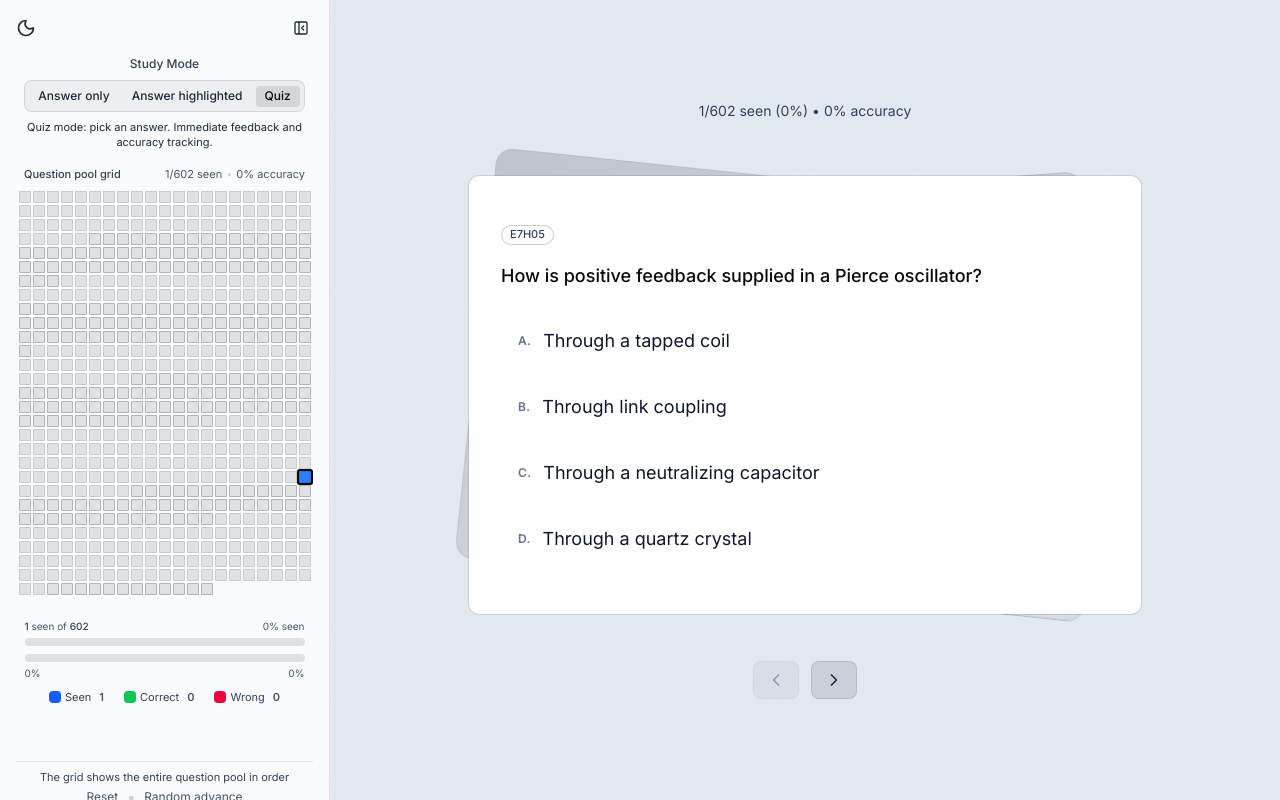
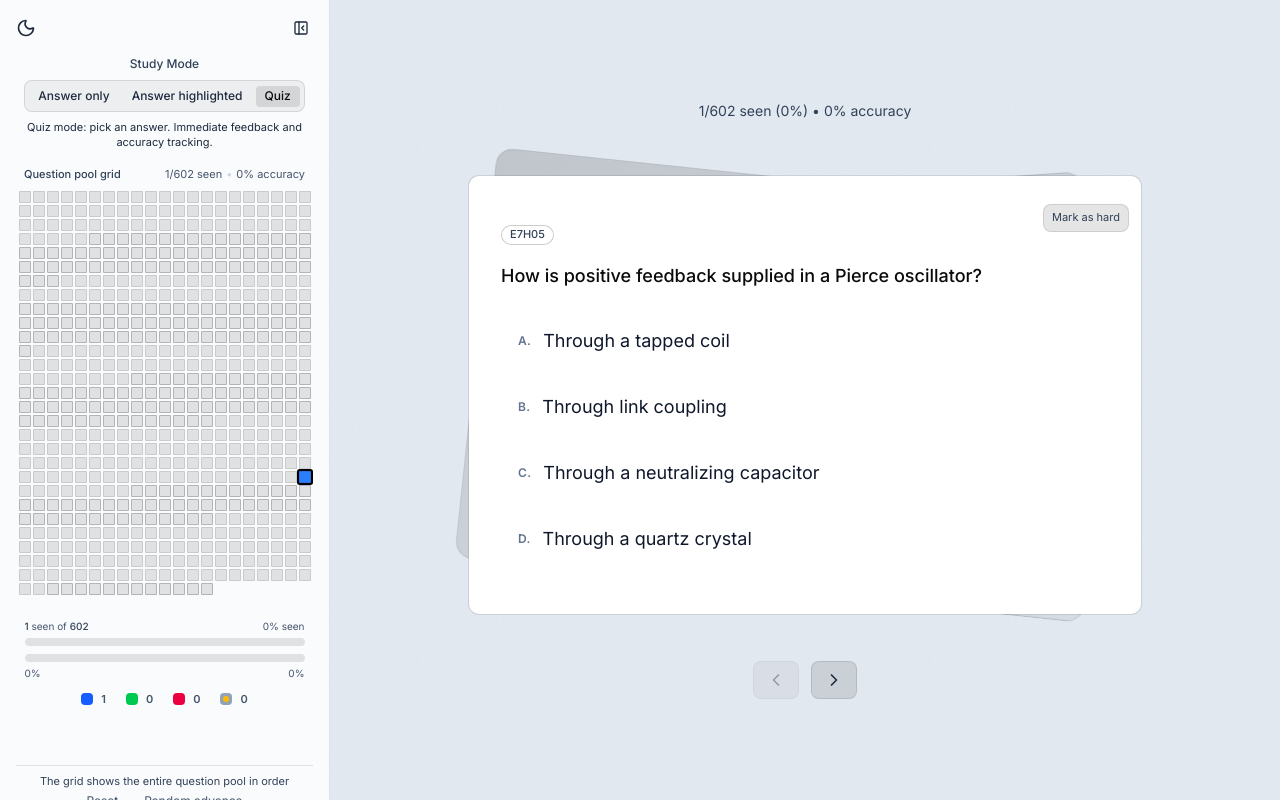
Before and after one commit to zsoltmar/amateur-extra-flashcards, a Next.js app: page / in a window 1280 px wide. Built offline with nearby package versions, Linux system fonts and the light colour scheme.

Commit message:
Add the ability to mark cards as hard, filter grid

```diff
--- a/src/app/page.tsx
+++ b/src/app/page.tsx
@@ -43,15 +43,39 @@ export default function Home() {
       return true;
     }
   });
+
+  // Hard marks and pool filter
+  const HARD_STORAGE_KEY = 'amxtra-hard-v1';
+  const [hardQuestionIds, setHardQuestionIds] = useState<Set<string>>(() => {
+    try {
+      if (typeof window === 'undefined') return new Set<string>();
+      const raw = localStorage.getItem(HARD_STORAGE_KEY);
+      if (!raw) return new Set<string>();
+      const arr = JSON.parse(raw);
+      return Array.isArray(arr) ? new Set<string>(arr) : new Set<string>();
+    } catch {
+      return new Set<string>();
+    }
+  });
+  const [poolFilter, setPoolFilter] = useState<'all' | 'seen' | 'correct' | 'wrong' | 'hard'>(() => {
+    try {
+      if (typeof window === 'undefined') return 'all';
+      const raw = localStorage.getItem(UI_STORAGE_KEY);
+      if (!raw) return 'all';
+      const ui = JSON.parse(raw);
+      return ui?.poolFilter === 'seen' || ui?.poolFilter === 'correct' || ui?.poolFilter === 'wrong' || ui?.poolFilter === 'hard' ? ui.poolFilter : 'all';
+    } catch {
+      return 'all';
+    }
+  });
+
+  // Navigation and advance mode
   const [advanceMode, setAdvanceMode] = useState<'random' | 'random-unique' | 'sequential'>('random');
-  // Navigation history: list of visited question IDs and current position
   const [navHistory, setNavHistory] = useState<string[]>([]);
   const [navPos, setNavPos] = useState<number>(0);
 
   useEffect(() => {
     loadQuestions().then((loadedQuestions) => {
-      setOriginalQuestions(loadedQuestions);
-
       // Try to restore from localStorage
       type SavedState = {
         orderIds?: string[];
@@ -68,6 +92,7 @@ export default function Home() {
         const raw = typeof window !== 'undefined' ? localStorage.getItem(STORAGE_KEY) : null;
         if (raw) saved = JSON.parse(raw);
       } catch {}
+      setOriginalQuestions(loadedQuestions);
 
       const byId = new Map(loadedQuestions.map((q) => [q.id, q] as const));
       const allIds = new Set(loadedQuestions.map((q) => q.id));
@@ -164,12 +189,19 @@ export default function Home() {
     } catch {}
   }, [questions, currentIndex, seenQuestionIds, answerResults, mode, advanceMode, navHistory, navPos]);
 
-  // Persist UI prefs (sidebar)
+  // Persist UI prefs (sidebar + poolFilter)
   useEffect(() => {
     try {
-      localStorage.setItem(UI_STORAGE_KEY, JSON.stringify({ showSidebar }));
+      localStorage.setItem(UI_STORAGE_KEY, JSON.stringify({ showSidebar, poolFilter }));
     } catch {}
-  }, [showSidebar]);
+  }, [showSidebar, poolFilter]);
+
+  // Persist hard marks
+  useEffect(() => {
+    try {
+      localStorage.setItem(HARD_STORAGE_KEY, JSON.stringify(Array.from(hardQuestionIds)));
+    } catch {}
+  }, [hardQuestionIds]);
 
   const currentQuestion = questions[currentIndex];
   const canGoBack = navPos > 0 && navHistory.length > 0;
@@ -192,6 +224,16 @@ export default function Home() {
     }
   };
 
+  const toggleHardCurrent = () => {
+    const id = currentQuestion?.id;
+    if (!id) return;
+    setHardQuestionIds(prev => {
+      const next = new Set(prev);
+      if (next.has(id)) next.delete(id); else next.add(id);
+      return next;
+    });
+  };
+
   const handleNext = useCallback(() => {
     // Mark current as seen
     if (currentQuestion) {
@@ -211,7 +253,21 @@ export default function Home() {
       }
     }
 
-    if (!currentQuestion || originalQuestions.length === 0) {
+    const activePool = (() => {
+      switch (poolFilter) {
+        case 'hard':
+          return originalQuestions.filter(q => hardQuestionIds.has(q.id));
+        case 'seen':
+          return originalQuestions.filter(q => seenQuestionIds.has(q.id));
+        case 'correct':
+          return originalQuestions.filter(q => answerResults[q.id] === true);
+        case 'wrong':
+          return originalQuestions.filter(q => answerResults[q.id] === false);
+        default:
+          return originalQuestions;
+      }
+    })();
+    if (!currentQuestion || activePool.length === 0) {
       setCurrentIndex((prev) => {
         const next = (prev + 1) % Math.max(questions.length, 1);
         const destId = questions[next]?.id;
@@ -223,9 +279,10 @@ export default function Home() {
 
     if (advanceMode === 'sequential') {
       // Follow the pool (originalQuestions) order
-      const idxOrig = originalQuestions.findIndex(q => q.id === currentQuestion.id);
-      const nextOrig = (idxOrig + 1 + originalQuestions.length) % originalQuestions.length;
-      const nextId = originalQuestions[nextOrig]?.id;
+      const pool = activePool;
+      const idxOrig = pool.findIndex(q => q.id === currentQuestion.id);
+      const nextOrig = (idxOrig + 1 + pool.length) % pool.length;
+      const nextId = pool[nextOrig]?.id;
       const newIdx = questions.findIndex(q => q.id === nextId);
       const destIdx = newIdx >= 0 ? newIdx : (currentIndex + 1) % questions.length;
       const destId = questions[destIdx]?.id;
@@ -242,11 +299,12 @@ export default function Home() {
       }
     } else if (advanceMode === 'random') {
       // Random advance: jump to any question id from the pool
-      let nextIdxOrig = Math.floor(Math.random() * originalQuestions.length);
-      if (originalQuestions.length > 1 && originalQuestions[nextIdxOrig].id === currentQuestion.id) {
-        nextIdxOrig = (nextIdxOrig + 1) % originalQuestions.length;
+      const pool = activePool;
+      let nextIdxOrig = Math.floor(Math.random() * pool.length);
+      if (pool.length > 1 && pool[nextIdxOrig].id === currentQuestion.id) {
+        nextIdxOrig = (nextIdxOrig + 1) % pool.length;
       }
-      const nextId = originalQuestions[nextIdxOrig].id;
+      const nextId = pool[nextIdxOrig].id;
       const newIdx = questions.findIndex(q => q.id === nextId);
       const destIdx = newIdx >= 0 ? newIdx : (currentIndex + 1) % questions.length;
       const destId = questions[destIdx]?.id;
@@ -263,16 +321,17 @@ export default function Home() {
       }
     } else {
       // Random unique advance: pick only from unseen questions; when exhaust, fall back to random
+      const pool = activePool;
       const seenNow = new Set(seenQuestionIds);
       if (currentQuestion?.id) seenNow.add(currentQuestion.id);
-      const unseen = originalQuestions.filter(q => !seenNow.has(q.id));
+      const unseen = pool.filter(q => !seenNow.has(q.id));
       let nextId: string | undefined;
       if (unseen.length > 0) {
         const pick = unseen[Math.floor(Math.random() * unseen.length)];
         nextId = pick.id;
       } else {
         // All seen: fall back to random among all
-        nextId = originalQuestions[Math.floor(Math.random() * originalQuestions.length)]?.id;
+        nextId = pool[Math.floor(Math.random() * pool.length)]?.id;
       }
       if (nextId) {
         const newIdx = questions.findIndex(q => q.id === nextId);
@@ -290,7 +349,7 @@ export default function Home() {
         }
       }
     }
-  }, [currentQuestion, navPos, navHistory, questions, currentIndex, originalQuestions, advanceMode, seenQuestionIds]);
+  }, [currentQuestion, navPos, navHistory, questions, currentIndex, originalQuestions, advanceMode, seenQuestionIds, hardQuestionIds, poolFilter, answerResults]);
 
   const toggleAdvanceMode = () => setAdvanceMode(m => (m === 'random' ? 'sequential' : m === 'sequential' ? 'random-unique' : 'random'));
 
@@ -373,6 +432,7 @@ export default function Home() {
   const handleQuestionClick = (originalIndex: number) => {
     const targetId = originalQuestions[originalIndex]?.id;
     if (!targetId) return;
+    // When filtered, the grid only renders matching items; extra guard not needed
     const newIndex = questions.findIndex(q => q.id === targetId);
     if (newIndex !== -1) {
       setCurrentIndex(newIndex);
@@ -463,6 +523,8 @@ export default function Home() {
                   seenQuestionIds={seenQuestionIds}
                   answerResults={answerResults}
                   onQuestionClick={handleQuestionClick}
+                  hardQuestionIds={hardQuestionIds}
+                  filter={poolFilter}
                 />
               </div>
               {/* Progress: Seen over Total */}
@@ -500,24 +562,52 @@ export default function Home() {
                   <span>{wrongPctAnswered}%</span>
                 </div>
               </div>
-              <div className="flex items-center justify-center gap-5 text-[11px]">
-                <Tooltip content={`${pctTotal(seenCount)}% of total`}>
-                  <div className="flex items-center gap-1 text-slate-700 dark:text-white/70 cursor-default select-none">
-                    <span className="inline-block w-3 h-3 rounded bg-blue-600" /> Seen
+              <div className="flex items-center justify-center gap-3 text-[11px]">
+                <Tooltip content={`Seen — ${seenCount} of ${totalCount} (${pctTotal(seenCount)}%)`}>
+                  <button
+                    type="button"
+                    onClick={() => setPoolFilter(f => f === 'seen' ? 'all' : 'seen')}
+                    aria-pressed={poolFilter === 'seen'}
+                    className={`flex items-center gap-1 rounded px-1 py-0.5 select-none cursor-pointer text-slate-700 dark:text-white/70 ${poolFilter === 'seen' ? 'bg-blue-600/15 dark:bg-blue-500/20' : ''}`}
+                  >
+                    <span className="inline-block w-3 h-3 rounded bg-blue-600" />
                     <span className="font-semibold ml-1 text-slate-600 dark:text-white/40">{seenCount}</span>
-                  </div>
+                  </button>
                 </Tooltip>
-                <Tooltip content={`${pctSeen(rightCount)}% of seen`}>
-                  <div className="flex items-center gap-1 text-slate-700 dark:text-white/70 cursor-default select-none">
-                    <span className="inline-block w-3 h-3 rounded bg-green-500" /> Correct
+                <Tooltip content={`Correct — ${rightCount} (${pctSeen(rightCount)}% of seen)`}>
+                  <button
+                    type="button"
+                    onClick={() => setPoolFilter(f => f === 'correct' ? 'all' : 'correct')}
+                    aria-pressed={poolFilter === 'correct'}
+                    className={`flex items-center gap-1 rounded px-1 py-0.5 select-none cursor-pointer text-slate-700 dark:text-white/70 ${poolFilter === 'correct' ? 'bg-green-600/15 dark:bg-green-500/20' : ''}`}
+                  >
+                    <span className="inline-block w-3 h-3 rounded bg-green-500" />
                     <span className="font-semibold ml-1 text-slate-600 dark:text-white/40">{rightCount}</span>
-                  </div>
+                  </button>
                 </Tooltip>
-                <Tooltip content={`${pctSeen(wrongCount)}% of seen`}>
-                  <div className="flex items-center gap-1 text-slate-700 dark:text-white/70 cursor-default select-none">
-                    <span className="inline-block w-3 h-3 rounded bg-rose-600" /> Wrong
+                <Tooltip content={`Wrong — ${wrongCount} (${pctSeen(wrongCount)}% of seen)`}>
+                  <button
+                    type="button"
+                    onClick={() => setPoolFilter(f => f === 'wrong' ? 'all' : 'wrong')}
+                    aria-pressed={poolFilter === 'wrong'}
+                    className={`flex items-center gap-1 rounded px-1 py-0.5 select-none cursor-pointer text-slate-700 dark:text-white/70 ${poolFilter === 'wrong' ? 'bg-rose-600/15 dark:bg-rose-500/20' : ''}`}
+                  >
+                    <span className="inline-block w-3 h-3 rounded bg-rose-600" />
                     <span className="font-semibold ml-1 text-slate-600 dark:text-white/40">{wrongCount}</span>
-                  </div>
+                  </button>
+                </Tooltip>
+                <Tooltip content={`Hard — ${hardQuestionIds.size} marked`}>
+                  <button
+                    type="button"
+                    onClick={() => setPoolFilter(f => f === 'hard' ? 'all' : 'hard')}
+                    aria-pressed={poolFilter === 'hard'}
+                    className={`flex items-center gap-1 rounded px-1 py-0.5 select-none cursor-pointer text-slate-700 dark:text-white/70 ${poolFilter === 'hard' ? 'bg-amber-400/20 dark:bg-amber-300/20' : ''}`}
+                  >
+                    <span className="relative inline-block w-3 h-3 rounded bg-slate-400 dark:bg-slate-500">
+                      <span className="absolute left-1/2 top-1/2 -translate-x-1/2 -translate-y-1/2 w-1.5 h-1.5 rounded-full bg-amber-400" />
+                    </span>
+                    <span className="font-semibold ml-1 text-slate-600 dark:text-white/40">{hardQuestionIds.size}</span>
+                  </button>
                 </Tooltip>
               </div>
             </div>
@@ -540,6 +630,7 @@ export default function Home() {
                   {advanceMode === 'random-unique' ? 'Random unique advance' : advanceMode === 'random' ? 'Random advance' : 'Sequential advance'}
                 </button>
               </Tooltip>
+              {/* Filtering now handled by clicking stats above */}
             </div>
           </div>
         </div>
@@ -595,7 +686,7 @@ export default function Home() {
               initial={{ scale: 0.9, opacity: 0, y: 20 }}
               animate={{ scale: 1, opacity: 1, y: 0 }}
               exit={{ scale: 0.9, opacity: 0, y: -20 }}
-              transition={{ type: "spring", stiffness: 300, damping: 30 }}
+              transition={{ type: 'spring', stiffness: 300, damping: 30 }}
               className="relative z-10"
             >
               {currentQuestion && (
@@ -604,6 +695,8 @@ export default function Home() {
                   mode={mode}
                   onAnswer={handleAnswer}
                   onNext={handleNext}
+                  isHard={hardQuestionIds.has(currentQuestion.id)}
+                  onToggleHard={toggleHardCurrent}
                 />
               )}
             </motion.div>
--- a/src/components/Flashcard.tsx
+++ b/src/components/Flashcard.tsx
@@ -13,9 +13,11 @@ interface FlashcardProps {
   mode: FlashcardMode;
   onAnswer: (isCorrect: boolean) => void;
   onNext: () => void;
+  isHard?: boolean;
+  onToggleHard?: () => void;
 }
 
-export function Flashcard({ question, mode, onAnswer, onNext }: FlashcardProps) {
+export function Flashcard({ question, mode, onAnswer, onNext, isHard = false, onToggleHard }: FlashcardProps) {
   const [showAnswer, setShowAnswer] = useState(false);
   const [selectedAnswer, setSelectedAnswer] = useState<number | null>(null);
   const [hasAnswered, setHasAnswered] = useState(false);
@@ -214,6 +216,21 @@ export function Flashcard({ question, mode, onAnswer, onNext }: FlashcardProps)
       aria-label={isTapToAdvance ? 'Next card' : undefined}
     >
       <CardContent className={`p-8 flex relative ${hasImage ? 'gap-8' : 'min-h-[320px] justify-center items-center'}`}>
+        {/* Hard toggle button */}
+        <div className="absolute top-3 right-3 z-20">
+          <button
+            onClick={(e) => { e.stopPropagation(); if (onToggleHard) onToggleHard(); }}
+            className={`text-[11px] px-2 py-1 rounded-md border transition-colors cursor-pointer ${
+              isHard
+                ? 'bg-amber-500/20 text-amber-700 border-amber-500/40 dark:bg-amber-400/20 dark:text-amber-300'
+                : 'bg-black/10 text-slate-700 border-black/10 hover:bg-black/20 dark:bg-white/10 dark:text-white/80 dark:border-white/20 dark:hover:bg-white/20'
+            }`}
+            aria-pressed={isHard}
+            aria-label={isHard ? 'Unmark hard' : 'Mark as hard'}
+          >
+            {isHard ? 'Unmark hard' : 'Mark as hard'}
+          </button>
+        </div>
         {hasImage && (
           <div className="shrink-0">
             <Image
--- a/src/components/QuestionPool.tsx
+++ b/src/components/QuestionPool.tsx
@@ -8,23 +8,29 @@ interface QuestionPoolProps {
   seenQuestionIds: Set<string>;
   answerResults?: Record<string, boolean>;
   onQuestionClick: (index: number) => void;
+  hardQuestionIds?: Set<string>;
+  filter?: 'all' | 'seen' | 'correct' | 'wrong' | 'hard';
 }
 
-export function QuestionPool({ questions, currentQuestionId, seenQuestionIds, answerResults = {}, onQuestionClick }: QuestionPoolProps) {
+export function QuestionPool({ questions, currentQuestionId, seenQuestionIds, answerResults = {}, onQuestionClick, hardQuestionIds, filter = 'all' }: QuestionPoolProps) {
   const squareSize = 12; // Slightly larger for sidebar width
   const cols = 21; // Fit nicely within ~330px sidebar including padding
 
   // Build alternating group index by unit prefix (e.g., E1, E2, ...)
+  const groupIndices: number[] = [];
+  {
     let lastUnit = "";
     let groupCounter = -1;
-  const groupIndices = questions.map((q) => {
+    for (let i = 0; i < questions.length; i++) {
+      const q = questions[i];
       const unit = q.id.match(/^([A-Z]\d+)/)?.[1] ?? "";
       if (unit !== lastUnit) {
         groupCounter += 1;
         lastUnit = unit;
       }
-    return groupCounter;
-  });
+      groupIndices.push(groupCounter);
+    }
+  }
 
   return (
     <div className="relative max-w-4xl mx-auto">
@@ -35,11 +41,26 @@ export function QuestionPool({ questions, currentQuestionId, seenQuestionIds, an
         {questions.map((question, index) => {
           const isSeen = seenQuestionIds.has(question.id);
           const isCurrent = question.id === currentQuestionId;
+          const isHard = hardQuestionIds ? hardQuestionIds.has(question.id) : false;
+          const res = answerResults[question.id] as boolean | undefined;
+          const passesFilter =
+            filter === 'all'
+              ? true
+              : filter === 'hard'
+                ? isHard
+                : filter === 'seen'
+                  ? isSeen
+                  : filter === 'correct'
+                    ? res === true
+                    : filter === 'wrong'
+                      ? res === false
+                      : true;
+          if (!passesFilter) return null;
           const groupIndex = groupIndices[index] ?? 0;
           const borderGroupClass = groupIndex % 2 === 0 ? 'border-black/10 dark:border-white/20' : 'border-black/20 dark:border-white/40';
           // For seen (but not answered) questions use alternating blue shades; greens reserved for correct answers
           const seenBlueClass = groupIndex % 2 === 0 ? 'bg-blue-600' : 'bg-sky-600';
-          const result = answerResults[question.id] as boolean | undefined; // true=correct, false=wrong, undefined=unanswered
+          const result = res; // true=correct, false=wrong, undefined=unanswered
 
           return (
             <div key={question.id} className="relative group">
@@ -62,6 +83,12 @@ export function QuestionPool({ questions, currentQuestionId, seenQuestionIds, an
                 }}
                 onClick={() => onQuestionClick(index)}
               />
+              {isHard && (
+                <span
+                  className="pointer-events-none absolute rounded-full bg-amber-400"
+                  style={{ right: 3.5, top: 3.5, width: 5, height: 5 }}
+                />
+              )}
               {/* Tooltip */}
               <div className="pointer-events-none absolute left-1/2 -translate-x-1/2 -top-1 -translate-y-full opacity-0 group-hover:opacity-100 transition-opacity bg-black/90 text-white text-[10px] px-1.5 py-0.5 rounded shadow border border-white/10 whitespace-nowrap z-20">
                 {question.id}
```
Lines whose indentation alone changed are shown as unchanged.
